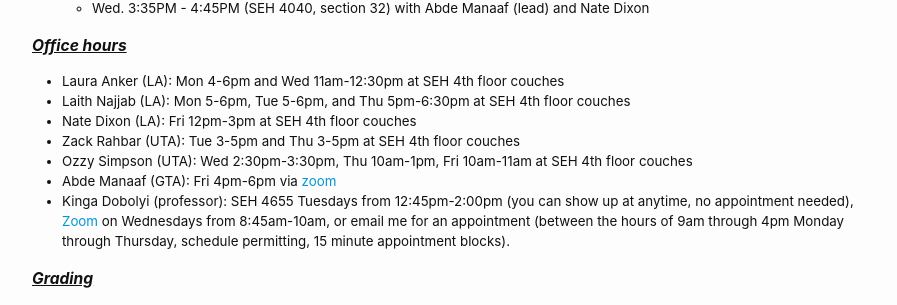
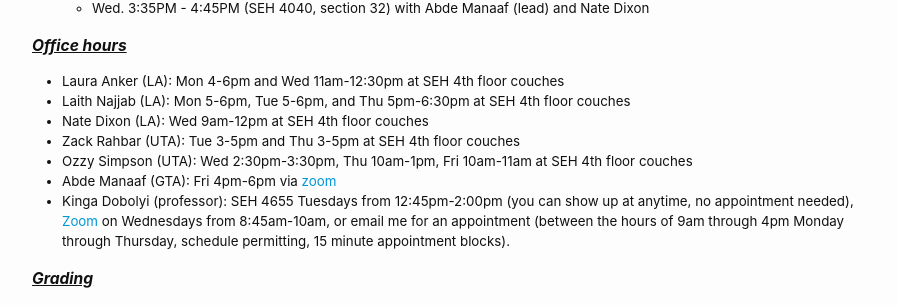
Before and after one commit to cs2113-f24/cs2113-f24.github.io, a Jekyll site: the page built from syllabus.md, in a window 1280 px wide and 900 px high, scrolled down 301 px. Shown: the part 147-452 px from the top of the window, without its empty margins (188-1085 px from the left). Built offline with Jekyll 4.4.1, drawn with Linux system fonts in a browser that asks for light colours.

Commit message:
debugging lab

```diff
--- a/syllabus.md
+++ b/syllabus.md
@@ -30,7 +30,7 @@ aside:
 ### Office hours
 * Laura Anker (LA): Mon 4-6pm and Wed 11am-12:30pm at SEH 4th floor couches
 * Laith Najjab (LA): Mon 5-6pm, Tue 5-6pm, and Thu 5pm-6:30pm at SEH 4th floor couches
-* Nate Dixon (LA): Fri 12pm-3pm at SEH 4th floor couches
+* Nate Dixon (LA): Wed 9am-12pm at SEH 4th floor couches
 * Zack Rahbar (UTA): Tue 3-5pm and Thu 3-5pm at SEH 4th floor couches
 * Ozzy Simpson (UTA): Wed 2:30pm-3:30pm, Thu 10am-1pm, Fri 10am-11am at SEH 4th floor couches
 * Abde Manaaf (GTA): Fri 4pm-6pm via [zoom](https://us04web.zoom.us/j/77357084113?pwd=5jMMTALsQxgITbgZLvqpJU1JqxezW7.1)
```
